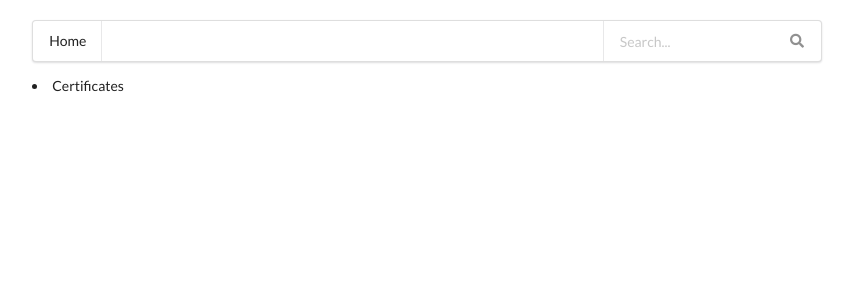
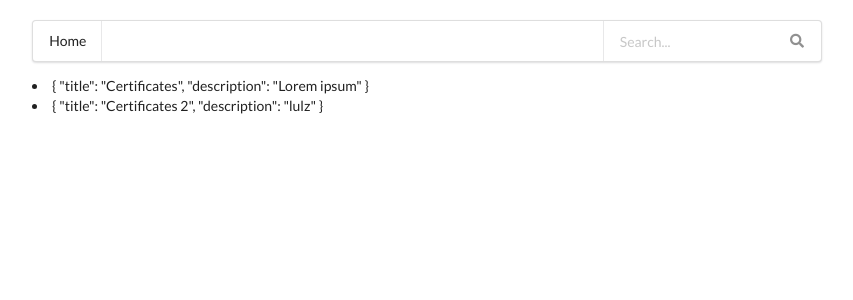
Before and after one commit to jump-start/certificates, a Vue app: page / in a window 1280 px wide. Shown: the top 300 px of the page, without its empty margins (213-1066 px from the left). Built offline with nearby package versions, Linux system fonts and the light colour scheme.

Commit message:
Initial working version of search component

```diff
--- a/src/App.vue
+++ b/src/App.vue
@@ -7,7 +7,7 @@
 
       <div class="right menu">
         <div class="item">
-          <search-bar></search-bar>
+          <search-bar v-on:search="update"></search-bar>
         </div>
       </div>
     </div>
@@ -17,7 +17,7 @@
       </transition>
     </div> -->
     <li v-for="(item, index) in certificates">
-      {{item.title}}
+      {{item}}
     </li>
   </div>
 </template>
@@ -30,13 +30,17 @@
 
 <script>
   import SearchBar from './components/SearchBar';
-  import Certificates from './resources/certificates';
 
   export default {
     data() {
       return {
-        certificates: Certificates.data
+        certificates: SearchBar.methods.get()
       };
+    },
+    methods: {
+      update(data) {
+        this.certificates = data;
+      }
     },
     components: {
       SearchBar
--- a/src/components/SearchBar.vue
+++ b/src/components/SearchBar.vue
@@ -11,13 +11,27 @@
   export default {
     data() {
       return {
-        searchTerm: '',
-        result: []
+        searchTerm: ''
       };
     },
     methods: {
       search() {
-        this.result = Certificates.data;
+        const results = [];
+
+        if (this.searchTerm.length > 0) {
+          const certificates = Certificates.data;
+
+          for (let i = 0; i < certificates.length; i += 1) {
+            if (certificates[i].title.toUpperCase().includes(this.searchTerm.toUpperCase())) {
+              results.push(certificates[i]);
+            }
+          }
+        }
+
+        this.$emit('search', results);
+      },
+      get() {
+        return Certificates.data;
       }
     }
   };
--- a/src/resources/certificates.js
+++ b/src/resources/certificates.js
@@ -3,6 +3,10 @@ export default {
     {
       title: 'Certificates',
       description: 'Lorem ipsum'
+    },
+    {
+      title: 'Certificates 2',
+      description: 'lulz'
     }
   ]
 };
```
